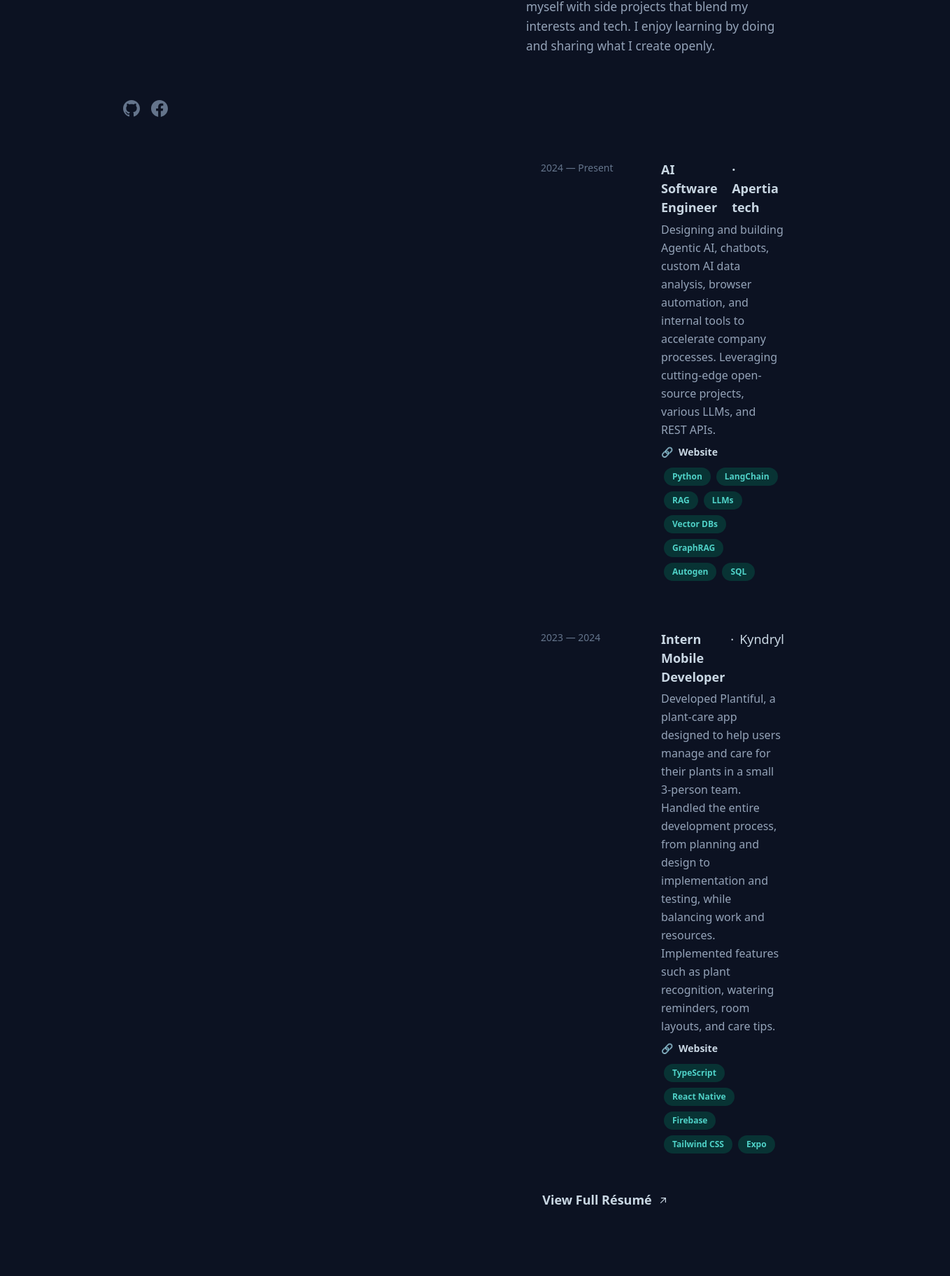
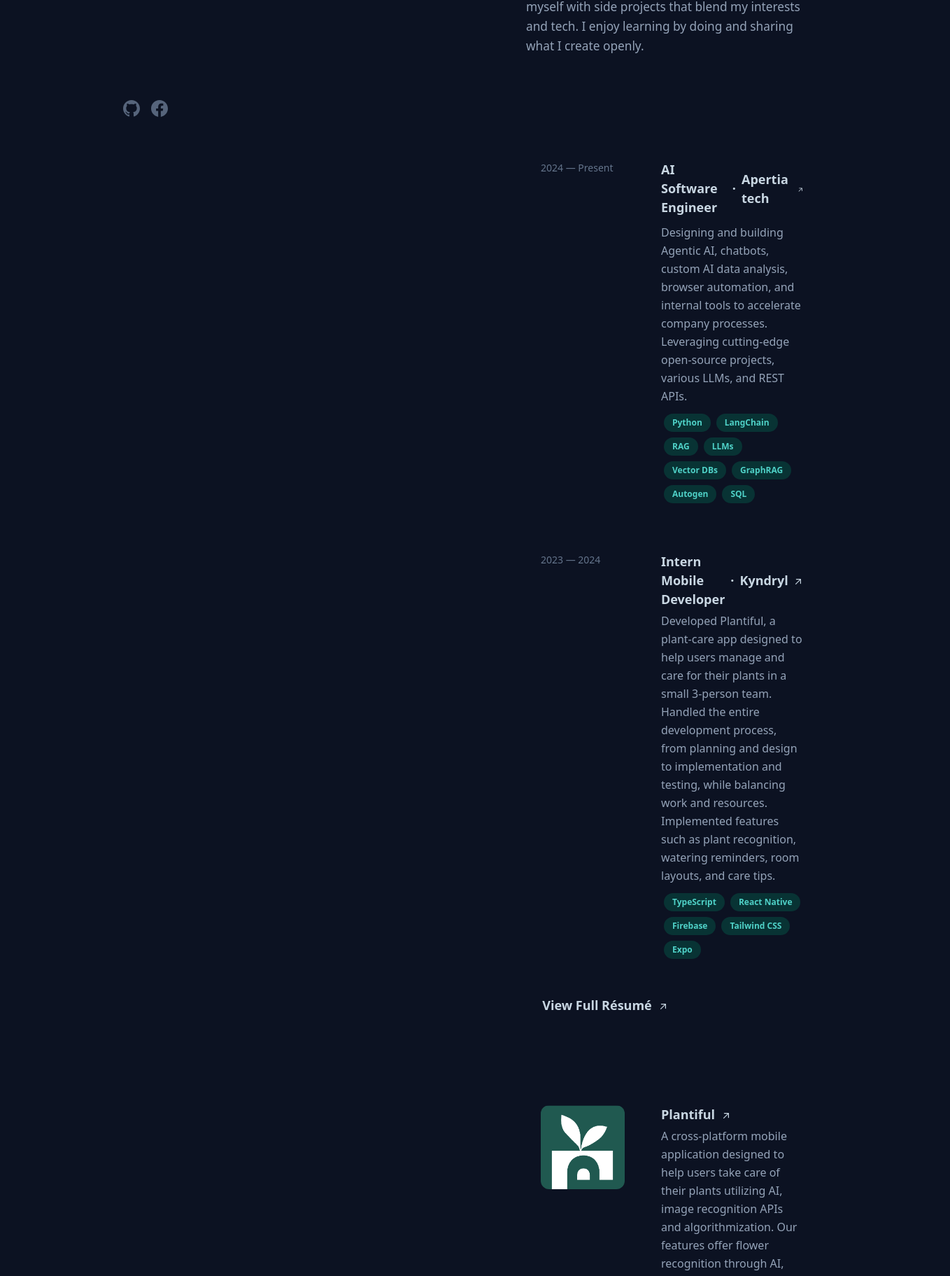
Before and after one commit to theczechr/portfolio, a Next.js app: page / in a window 1280 px wide. Shown: the part 553-2376 px from the top of the page at 70% size, 1358 px wide, since content can reach past the window. Built offline with nearby package versions, Linux system fonts and the light colour scheme.

Commit message:
Improve link design

```diff
--- a/app/globals.css
+++ b/app/globals.css
@@ -400,6 +400,11 @@
   transition: color 0.2s ease;
   text-decoration: none;
   font-weight: var(--font-light);
+  opacity: 0.85;
+}
+
+.social-icon:hover {
+  opacity: 1;
 }
 
 .social-icon:hover {
@@ -445,6 +450,33 @@
 .cta-link:hover .arrow,
 .cta-link:focus-visible .arrow {
   transform: translateY(-2px);
+}
+/* Card-level hover/focus should also trigger CTA hover styles */
+.card:hover .cta-link,
+.card:focus-within .cta-link,
+.card:focus-visible .cta-link {
+  color: #4fd1c7;
+  outline: none;
+}
+.card:hover .cta-link .arrow,
+.card:focus-within .cta-link .arrow,
+.card:focus-visible .cta-link .arrow {
+  transform: translateY(-2px);
+}
+/* Suppress CTA hover when hovering or focusing ResourceLinks inside the card */
+.card:hover:has(.resource-link:hover) .cta-link {
+  color: var(--text-primary);
+}
+.card:hover:has(.resource-link:hover) .cta-link .arrow {
+  transform: none;
+}
+.card:focus-within:has(.resource-link:focus) .cta-link,
+.card:focus-within:has(.resource-link:focus-visible) .cta-link {
+  color: var(--text-primary);
+}
+.card:focus-within:has(.resource-link:focus) .cta-link .arrow,
+.card:focus-within:has(.resource-link:focus-visible) .cta-link .arrow {
+  transform: none;
 }
 .cta-container {
   margin-top: var(--space-4);
--- a/app/page.tsx
+++ b/app/page.tsx
@@ -17,6 +17,10 @@
           className="resource-link"
           target="_blank"
           rel="noopener noreferrer"
+          onClick={(e) => e.stopPropagation()}
+          onKeyDown={(e) => {
+            if (e.key === "Enter" || e.key === " ") e.stopPropagation();
+          }}
         >
           {link.label}
         </a>
@@ -184,7 +188,29 @@
           <section id="experience" className="section">
             <h2 className="section-title-mobile">Experience</h2>
             {/* Experience Card 1 */}
-            <div className="card">
+            <div
+              className="card"
+              role="link"
+              tabIndex={0}
+              style={{ cursor: "pointer" }}
+              onClick={() => {
+                window.open(
+                  "https://apertia.ai/",
+                  "_blank",
+                  "noopener,noreferrer"
+                );
+              }}
+              onKeyDown={(e) => {
+                if (e.key === "Enter" || e.key === " ") {
+                  e.preventDefault();
+                  window.open(
+                    "https://apertia.ai/",
+                    "_blank",
+                    "noopener,noreferrer"
+                  );
+                }
+              }}
+            >
               <div
                 style={{
                   display: "flex",
@@ -199,47 +225,66 @@
                   2024 — Present
                 </div>
                 <div style={{ flex: 1 }}>
-                  <div
-                    className="title-row"
+                  <a
+                    href="https://apertia.ai/"
+                    className="title-row cta-link"
                     style={{
                       marginBottom: "0.3rem",
+                      gap: 0,
+                    }}
+                    target="_blank"
+                    rel="noopener noreferrer"
+                    onClick={(e) => e.stopPropagation()}
+                    onKeyDown={(e) => {
+                      if (e.key === "Enter" || e.key === " ")
+                        e.stopPropagation();
                     }}
                   >
-                    <h3 className="card-title" style={{ marginBottom: 0 }}>
+                    <h3
+                      className="card-title"
+                      style={{ marginBottom: 0, color: "inherit" }}
+                    >
                       AI Software Engineer
                     </h3>
                     <span
                       className="card-title"
                       style={{
                         marginBottom: 0,
-                        color: "var(--text-primary)",
-                        fontWeight: "var(--font-normal)",
+                        color: "inherit",
                         display: "flex",
-                        alignItems: "baseline",
+                        alignItems: "center",
                       }}
                     >
-                      <span
-                        className="card-title"
-                        style={{ margin: "0 0.5rem" }}
+                      <span style={{ margin: "0 0.5rem" }}>·</span>
+                      Apertia tech
+                      <svg
+                        xmlns="http://www.w3.org/2000/svg"
+                        viewBox="0 0 20 20"
+                        fill="currentColor"
+                        width="16"
+                        height="16"
+                        className="arrow"
+                        aria-hidden="true"
+                        style={{
+                          marginLeft: "0.4rem",
+                          position: "relative",
+                          top: "1px",
+                        }}
                       >
-                        · Apertia tech
-                      </span>
+                        <path
+                          fillRule="evenodd"
+                          d="M5.22 14.78a.75.75 0 001.06 0l7.22-7.22v5.69a.75.75 0 001.5 0v-7.5a.75.75 0 00-.75-.75h-7.5a.75.75 0 000 1.5h5.69l-7.22 7.22a.75.75 0 000 1.06z"
+                          clipRule="evenodd"
+                        />
+                      </svg>
                     </span>
-                  </div>
+                  </a>
                   <p className="card-description">
                     Designing and building Agentic AI, chatbots, custom AI data
                     analysis, browser automation, and internal tools to
                     accelerate company processes. Leveraging cutting-edge
                     open-source projects, various LLMs, and REST APIs.
                   </p>
-                  <ResourceLinks
-                    links={[
-                      {
-                        href: "https://apertia.ai/",
-                        label: "Website",
-                      },
-                    ]}
-                  />
 
                   <div>
                     <span className="tech-tag">Python</span>
@@ -255,7 +300,29 @@
               </div>
             </div>
 
-            <div className="card">
+            <div
+              className="card"
+              role="link"
+              tabIndex={0}
+              style={{ cursor: "pointer" }}
+              onClick={() => {
+                window.open(
+                  "https://www.kyndryl.com/cz/cs",
+                  "_blank",
+                  "noopener,noreferrer"
+                );
+              }}
+              onKeyDown={(e) => {
+                if (e.key === "Enter" || e.key === " ") {
+                  e.preventDefault();
+                  window.open(
+                    "https://www.kyndryl.com/cz/cs",
+                    "_blank",
+                    "noopener,noreferrer"
+                  );
+                }
+              }}
+            >
               <div
                 style={{
                   display: "flex",
@@ -270,29 +337,60 @@
                   2023 — 2024
                 </div>
                 <div style={{ flex: 1 }}>
-                  <div
-                    className="title-row"
+                  <a
+                    href="https://www.kyndryl.com/cz/cs"
+                    className="title-row cta-link"
                     style={{
                       marginBottom: 0,
+                      gap: 0,
+                    }}
+                    target="_blank"
+                    rel="noopener noreferrer"
+                    onClick={(e) => e.stopPropagation()}
+                    onKeyDown={(e) => {
+                      if (e.key === "Enter" || e.key === " ")
+                        e.stopPropagation();
                     }}
                   >
-                    <h3 className="card-title" style={{ marginBottom: 0 }}>
+                    <h3
+                      className="card-title"
+                      style={{ marginBottom: 0, color: "inherit" }}
+                    >
                       Intern Mobile Developer
                     </h3>
                     <span
                       className="card-title"
                       style={{
                         marginBottom: 0,
-                        color: "var(--text-primary)",
-                        fontWeight: "var(--font-normal)",
+                        color: "inherit",
                         display: "flex",
-                        alignItems: "baseline",
+                        alignItems: "center",
                       }}
                     >
                       <span style={{ margin: "0 0.5rem" }}>·</span>
                       Kyndryl
+                      <svg
+                        xmlns="http://www.w3.org/2000/svg"
+                        viewBox="0 0 20 20"
+                        fill="currentColor"
+                        width="16"
+                        height="16"
+                        className="arrow"
+                        aria-hidden="true"
+                        style={{
+                          marginLeft: "0.4rem",
+                          position: "relative",
+                          top: "1px",
+                        }}
+                      >
+                        <path
+                          fillRule="evenodd"
+                          d="M5.22 14.78a.75.75 0 001.06 0l7.22-7.22v5.69a.75.75 0 001.5 0v-7.5a.75.75 0 00-.75-.75h-7.5a.75.75 0 000 1.5h5.69l-7.22 7.22a.75.75 0 000 1.06z"
+                          clipRule="evenodd"
+                        />
+                      </svg>
                     </span>
-                  </div>
+                  </a>
                   <p className="card-description">
                     Developed Plantiful, a plant-care app designed to help users
                     manage and care for their plants in a small 3-person team.
@@ -302,15 +400,6 @@
                     recognition, watering reminders, room layouts, and care
                     tips.
                   </p>
-                  <ResourceLinks
-                    links={[
-                      {
-                        href: "https://www.kyndryl.com/cz/cs",
-                        label: "Website",
-                      },
-                    ]}
-                  />
-
                   <div>
                     <span className="tech-tag">TypeScript</span>
                     <span className="tech-tag">React Native</span>
@@ -344,6 +433,7 @@
                   height="16"
                   className="arrow"
                   aria-hidden="true"
+                  style={{ position: "relative", top: "1px" }}
                 >
                   <path
                     fillRule="evenodd"
@@ -359,7 +449,29 @@
           <section id="projects" className="section">
             <h2 className="section-title-mobile">Projects</h2>
             {/* Project Card 1 */}
-            <div className="card">
+            <div
+              className="card"
+              role="link"
+              tabIndex={0}
+              style={{ cursor: "pointer" }}
+              onClick={() => {
+                window.open(
+                  "https://www.plantiful.cz",
+                  "_blank",
+                  "noopener,noreferrer"
+                );
+              }}
+              onKeyDown={(e) => {
+                if (e.key === "Enter" || e.key === " ") {
+                  e.preventDefault();
+                  window.open(
+                    "https://www.plantiful.cz",
+                    "_blank",
+                    "noopener,noreferrer"
+                  );
+                }
+              }}
+            >
               <div
                 style={{
                   display: "flex",
@@ -390,7 +502,40 @@
                         style={{ borderRadius: "8px" }}
                       />
                     </div>
-                    <h3 className="card-title">Plantiful</h3>
+                    <a
+                      href="https://www.plantiful.cz"
+                      className="cta-link"
+                      target="_blank"
+                      rel="noopener noreferrer"
+                      onClick={(e) => e.stopPropagation()}
+                      onKeyDown={(e) => {
+                        if (e.key === "Enter" || e.key === " ")
+                          e.stopPropagation();
+                      }}
+                    >
+                      <h3
+                        className="card-title"
+                        style={{ marginBottom: 0, color: "inherit" }}
+                      >
+                        Plantiful
+                      </h3>
+                      <svg
+                        xmlns="http://www.w3.org/2000/svg"
+                        viewBox="0 0 20 20"
+                        fill="currentColor"
+                        width="16"
+                        height="16"
+                        className="arrow"
+                        aria-hidden="true"
+                        style={{ position: "relative", top: "1px" }}
+                      >
+                        <path
+                          fillRule="evenodd"
+                          d="M5.22 14.78a.75.75 0 001.06 0l7.22-7.22v5.69a.75.75 0 001.5 0v-7.5a.75.75 0 00-.75-.75h-7.5a.75.75 0 000 1.5h5.69l-7.22 7.22a.75.75 0 000 1.06z"
+                          clipRule="evenodd"
+                        />
+                      </svg>
+                    </a>
                   </div>
                   <p className="card-description">
                     A cross-platform mobile application designed to help users
@@ -488,7 +633,21 @@
             </div>
 
             {/* Project Card 3 */}
-            <div className="card">
+            <div
+              className="card"
+              role="link"
+              tabIndex={0}
+              style={{ cursor: "pointer" }}
+              onClick={() => {
+                window.location.href = "/hyprfolio";
+              }}
+              onKeyDown={(e) => {
+                if (e.key === "Enter" || e.key === " ") {
+                  e.preventDefault();
+                  window.location.href = "/hyprfolio";
+                }
+              }}
+            >
               <div
                 style={{
                   display: "flex",
@@ -518,7 +677,38 @@
                         style={{ borderRadius: "8px" }}
                       />
                     </div>
-                    <h3 className="card-title">Hyprfolio</h3>
+                    <a
+                      href="/hyprfolio"
+                      className="cta-link"
+                      onClick={(e) => e.stopPropagation()}
+                      onKeyDown={(e) => {
+                        if (e.key === "Enter" || e.key === " ")
+                          e.stopPropagation();
+                      }}
+                    >
+                      <h3
+                        className="card-title"
+                        style={{ marginBottom: 0, color: "inherit" }}
+                      >
+                        Hyprfolio
+                      </h3>
+                      <svg
+                        xmlns="http://www.w3.org/2000/svg"
+                        viewBox="0 0 20 20"
+                        fill="currentColor"
+                        width="16"
+                        height="16"
+                        className="arrow"
+                        aria-hidden="true"
+                        style={{ position: "relative", top: "1px" }}
+                      >
+                        <path
+                          fillRule="evenodd"
+                          d="M5.22 14.78a.75.75 0 001.06 0l7.22-7.22v5.69a.75.75 0 001.5 0v-7.5a.75.75 0 00-.75-.75h-7.5a.75.75 0 000 1.5h5.69l-7.22 7.22a.75.75 0 000 1.06z"
+                          clipRule="evenodd"
+                        />
+                      </svg>
+                    </a>
                   </div>
                   <p className="card-description">
                     An interactive portfolio website that simulates an Arch
@@ -528,10 +718,6 @@
                   </p>
                   <ResourceLinks
                     links={[
-                      {
-                        href: "/hyprfolio",
-                        label: "Try it!",
-                      },
                       {
                         href: "https://github.com/theczechr/hyprfolio",
                         label: "GitHub",
```
